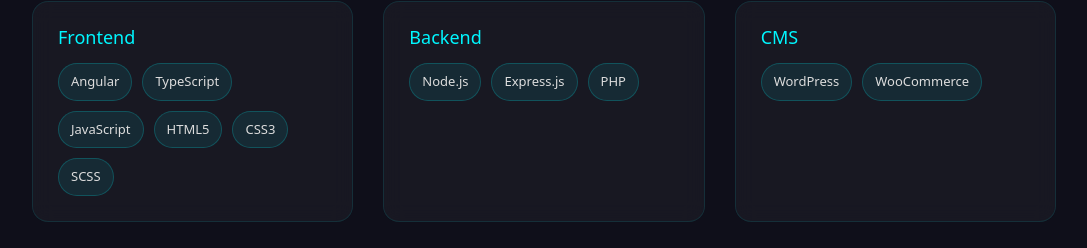
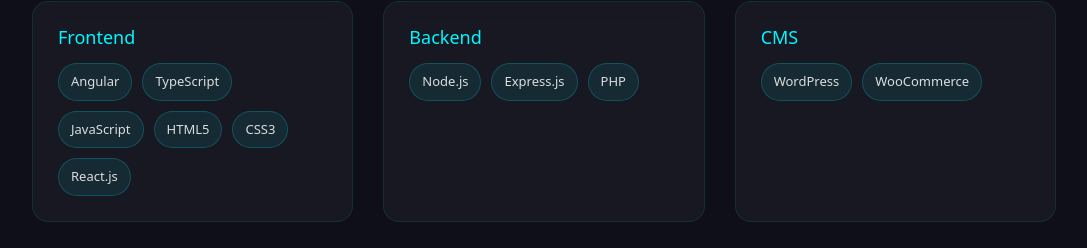
Before and after one commit to Nikhitharbhandary/portfolio, an Angular app: page / in a window 1280 px wide. Shown: the part 2522-2770 px from the top of the page, without its empty margins (96-1183 px from the left). Built offline with nearby package versions, Linux system fonts and the light colour scheme.

Commit message:
Update skills.html

```diff
--- a/src/app/skills/skills.html
+++ b/src/app/skills/skills.html
@@ -9,7 +9,7 @@
         <span>JavaScript</span>
         <span>HTML5</span>
         <span>CSS3</span>
-        <span>SCSS</span>
+        <span>React.js</span>
       </div>
     </div>
     <div class="skill-category">
```
